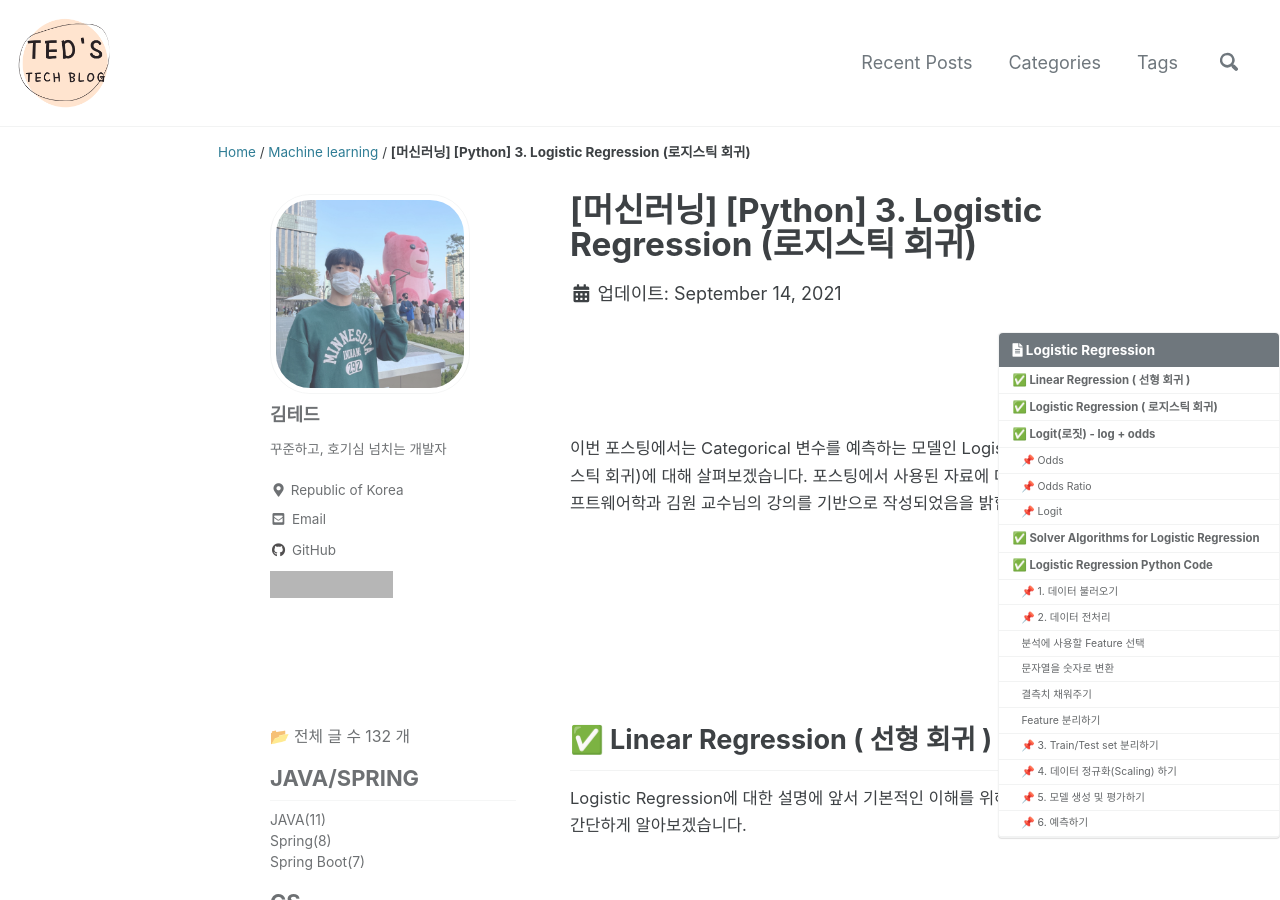
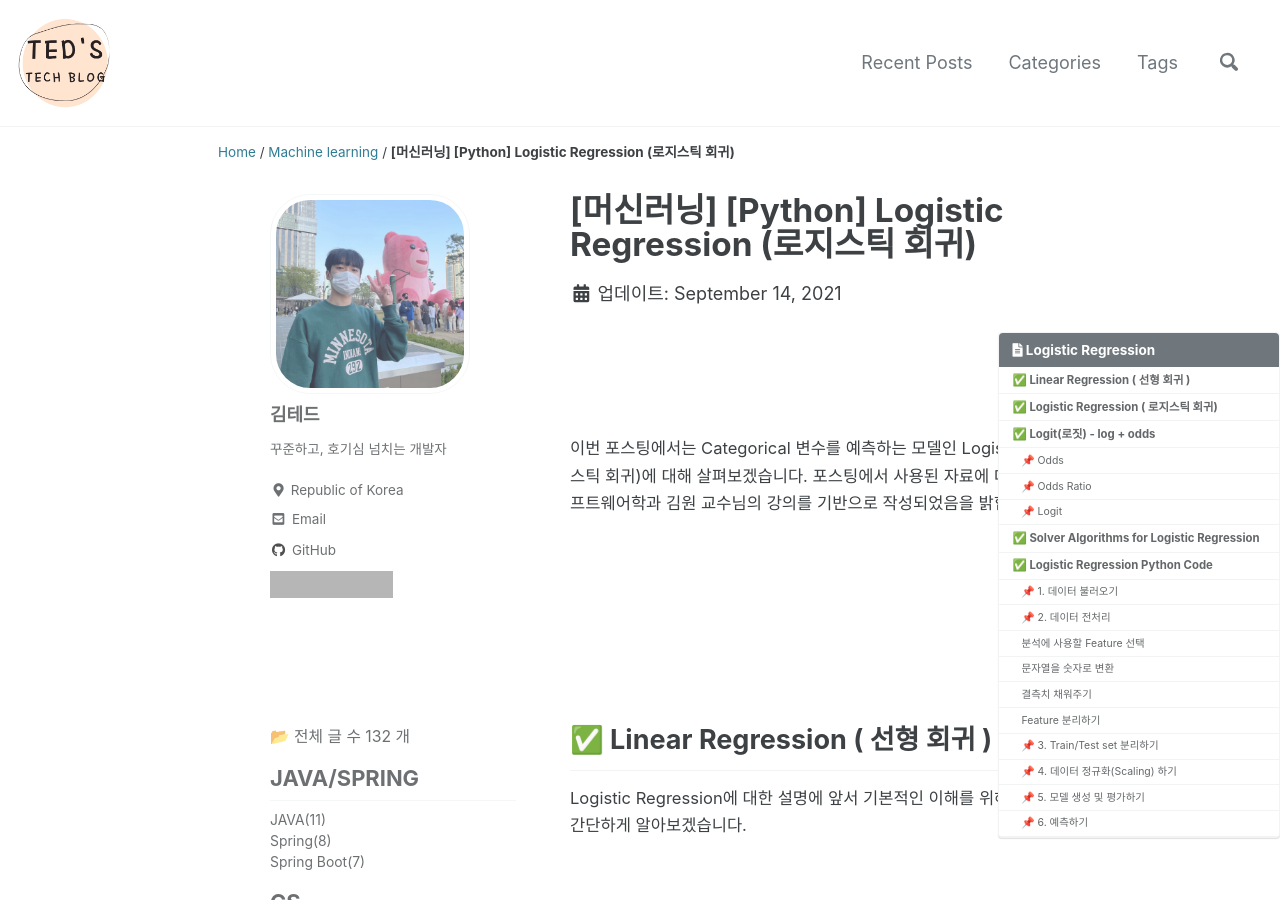
Before and after one commit to idkim97/idkim97.github.io, a Jekyll site: the page built from _posts/2021-09-14-MachineLearning_LogisticRegression.md, in a window 1280 px wide and 900 px high. Built offline with Jekyll 4.4.1, drawn with Linux system fonts in a browser that asks for light colours; cached includes are drawn as plain includes; some web fonts are replaced; comment, search, counter and statistics services are not loaded; grey boxes are pictures that could not be loaded.

Commit message:
Update 2021-09-14-MachineLearning_LogisticRegression.md

```diff
--- a/_posts/2021-09-14-MachineLearning_LogisticRegression.md
+++ b/_posts/2021-09-14-MachineLearning_LogisticRegression.md
@@ -1,6 +1,6 @@
 ---
 published: true
-title: "[머신러닝] [Python] 3. Logistic Regression (로지스틱 회귀)"
+title: "[머신러닝] [Python] Logistic Regression (로지스틱 회귀)"
 date: 2021-09-14 02:00:00
 toc: true
 toc_sticky: true
@@ -32,7 +32,7 @@ Logistic Regression에 대한 설명에 앞서 기본적인 이해를 위해 선
 
 
 <p align="center">
-<img src="https://github.com/idkim97/idkim97.github.io/blob/master/img/linear.jpg?raw=true">
+<img src="https://github.com/idkim97/idkim97.github.io/blob/master/img/linear.jpg?raw=true" alt="단순선형회귀">
 </p>
 
 <br><br><br><br><br><br>
```
